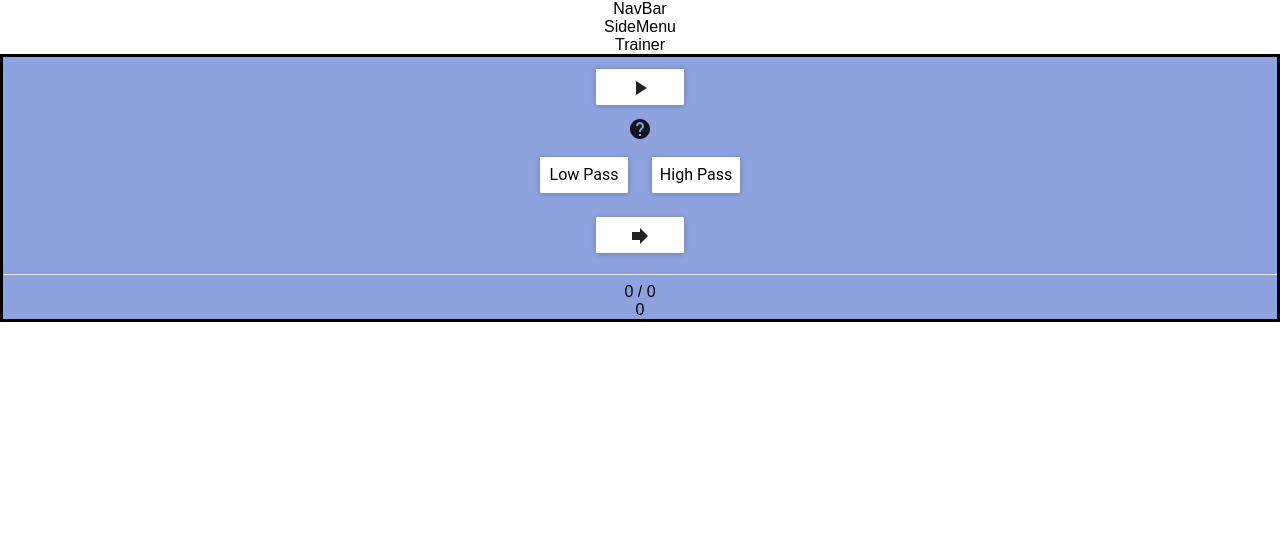
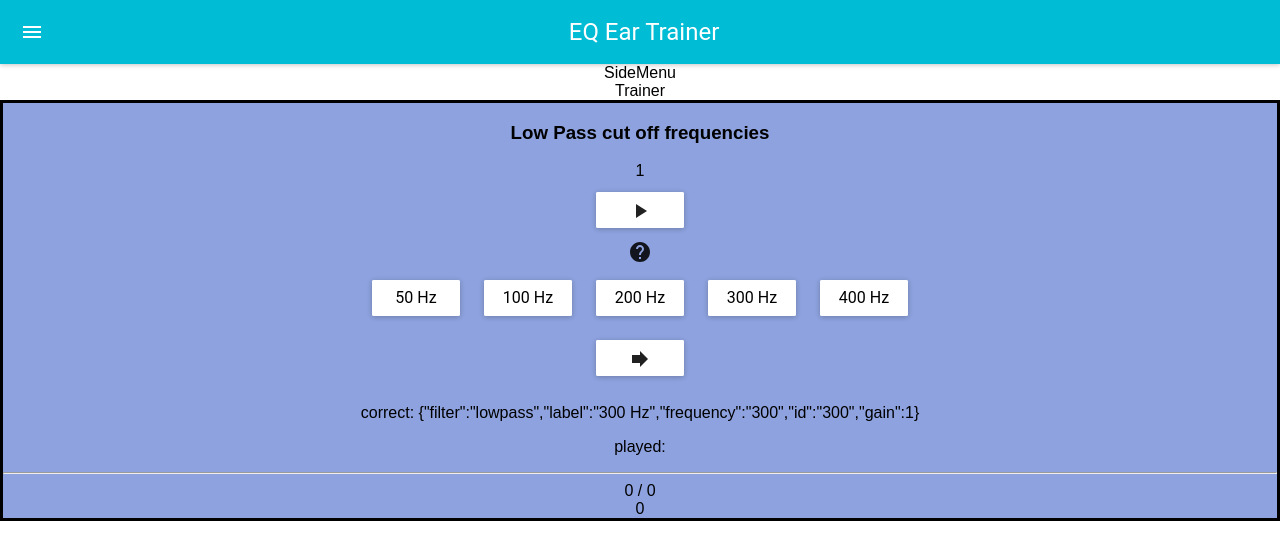
Before and after one commit to tvaisanen/EQTrainer, a React (Create React App) app: page / in a window 1280 px wide. Shown: the top 560 px of the page. Built offline with nearby package versions, Linux system fonts and the light colour scheme.

Commit message:
lowpass cutoff excercise

```diff
--- a/src/App.js
+++ b/src/App.js
@@ -1,6 +1,7 @@
 import React, {Component} from 'react';
 import logo from './logo.svg';
 import './App.css';
+import TopBar from './components/TopBar';
 import Trainer from './components/Trainer';
 
 const audioCtx = new AudioContext();
@@ -16,7 +17,7 @@ class App extends Component {
     render() {
         return (
             <div className="App">
-                <div>NavBar</div>
+                <TopBar/>
                 <div>SideMenu</div>
                 <Trainer/>
             </div>
--- /dev/null
+++ b/src/components/Excercises/LowPassCutOffLow.js
@@ -0,0 +1,174 @@
+/**
+ * Created by tvaisanen on 11/27/17.
+ */
+
+/**
+ * Created by tvaisanen on 11/27/17.
+ */
+import React, {Component} from 'react';
+import {playFilteredWhiteNoise} from './audioUtils';
+import './excercise_styles.css';
+import RaisedButton from 'material-ui/RaisedButton';
+import ActionHelp from 'material-ui/svg-icons/action/help';
+import ActionThumbDown from 'material-ui/svg-icons/action/thumb-down';
+import ActionThumbUp from 'material-ui/svg-icons/action/thumb-up';
+import AVPlayArrow from 'material-ui/svg-icons/av/play-arrow';
+import ContentForward from 'material-ui/svg-icons/content/forward';
+
+const style = {
+    margin: 12,
+};
+
+const answerStates = {
+    NOT_ANSWERED: 'not',
+    CORRECT: 'correct',
+    WRONG: 'wrong'
+};
+
+class LowPassCutOffLow extends Component {
+    constructor(props) {
+        super(props);
+        this.state = {
+            debugCount: 0,
+            filter: 'lowpass',
+            correctAnswer: '',
+            answerState: <ActionHelp/>,
+            answeringDisabled: false,
+            questionCount: 0,
+            correctAnswers: 0,
+            wrongAnswers: 0,
+            currentFilter: {frequency: null, type: null},
+            answers: [
+                {filter: 'lowpass', label: '50 Hz', frequency: '50', id: '50', gain: 1},
+                {filter: 'lowpass', label: '100 Hz', frequency: '100', id: '100', gain: 1},
+                {filter: 'lowpass', label: '200 Hz', frequency: '200', id: '200', gain: 1},
+                {filter: 'lowpass', label: '300 Hz', frequency: '300', id: '300', gain: 1},
+                {filter: 'lowpass', label: '400 Hz', frequency: '400', id: '400', gain: 1}
+            ],
+
+        };
+        this.newQuestion = this.newQuestion.bind(this);
+    }
+
+    answerButtons() {
+        return this.state.answers.map((a, i) => (
+            <RaisedButton
+                id={a.id}
+                style={style}
+                disabled={this.state.answeringDisabled}
+                onClick={() => this.answer(i)}
+            >{a.label}</RaisedButton>
+        ))
+
+    }
+
+    componentDidMount() {
+        this.setState({debugCount: this.state.debugCount + 1})
+        this.setNewQuestion();
+
+    }
+
+
+    setNewQuestion() {
+        const possibleQuestions = this.state.answers;
+        const answer = possibleQuestions[Math.floor(Math.random() * possibleQuestions.length)]
+        this.setState({correctAnswer: answer});
+    }
+
+    newQuestion() {
+        // get the filter parameters here
+        this.setNewQuestion();
+        console.debug(this.state.correctAnswer);
+        // play new question and set the question state to not answered
+        if (this.state.correctAnswer !== "") {
+            const playedSignal = playFilteredWhiteNoise({
+                params: this.state.correctAnswer,
+                time: 0.5
+            });
+            this.setState({played: playedSignal});
+            this.enableAnswering();
+        } else {
+            console.debug('played but not');
+        }
+    }
+
+    repeat() {
+        // todo: repeat last question
+        const playedSignal = playFilteredWhiteNoise({
+            params: this.state.correctAnswer,
+            time: 0.5
+        });
+        this.setState({played: playedSignal});
+    }
+
+    disableAnswering() {
+        this.setState({answeringDisabled: true})
+    }
+
+    enableAnswering() {
+        this.setState({answeringDisabled: false})
+        this.setState({answerState: <ActionHelp/>});
+    }
+
+    correctAnswer() {
+        this.setState({correctAnswers: this.state.correctAnswers + 1});
+        this.setState({answerState: <ActionThumbUp/>})
+    }
+
+    wrongAnswer() {
+        this.setState({wrongAnswers: this.state.wrongAnswers + 1});
+        this.setState({answerState: <ActionThumbDown style={{size: '30px'}}/>})
+    }
+
+    answer(answer) {
+        const answerIsCorrect = this.state.answers[answer] === this.state.correctAnswer;
+        if (answerIsCorrect) {
+            this.correctAnswer();
+        } else {
+            this.wrongAnswer();
+        }
+
+        this.setState({questionCount: this.state.questionCount + 1});
+        this.disableAnswering();
+
+    }
+
+    render() {
+
+        const filter = this.state.currentFilter;
+        const answerState = this.state.answerState;
+
+        return (
+            <div className="excercise" style={{borderStyle: 'solid'}}>
+                <h3>Low Pass cut off frequencies</h3>
+                <span>{this.state.debugCount}</span>
+                <div><RaisedButton
+                    icon={<AVPlayArrow />}
+                    onClick={() => this.repeat()}
+                    style={style}
+                />
+                </div>
+                <div>{answerState}</div>
+
+                {this.answerButtons()}
+
+
+                <div>
+                    <RaisedButton
+                        icon={<ContentForward/>}
+                        onClick={() => this.newQuestion()}
+                        style={style}
+                    />
+
+                </div>
+                <p>correct: {JSON.stringify(this.state.correctAnswer)}</p>
+                <p>played: {JSON.stringify(this.state.played)}</p>
+                <hr/>
+                <div>{this.state.correctAnswers} / {this.state.wrongAnswers}</div>
+                <div>{this.state.questionCount}</div>
+            </div>
+        )
+    }
+}
+
+export default LowPassCutOffLow;
--- a/src/components/Excercises/LowPassOrHighPass.js
+++ b/src/components/Excercises/LowPassOrHighPass.js
@@ -19,7 +19,7 @@ const answerStates = {
     NOT_ANSWERED: 'not',
     CORRECT: 'correct',
     WRONG: 'wrong'
-}
+};
 
 class LowPassOrHighPass extends Component {
     constructor(props) {
@@ -128,6 +128,7 @@ class LowPassOrHighPass extends Component {
         const answeringDisabled = this.state.answeringDisabled;
         return (
             <div className="excercise" style={{borderStyle: 'solid'}}>
+                <h3>Identify between High Pass and Low Pass filters.</h3>
                 <div><RaisedButton
                       icon={<AVPlayArrow />}
                       onClick={() => this.repeat()}
--- a/src/components/Excercises/audioUtils.js
+++ b/src/components/Excercises/audioUtils.js
@@ -34,32 +34,21 @@ export const playWhiteNoise = (props) => {
 };
 
 export const playFilteredWhiteNoise = (props) => {
-    console.debug('playFilteredWhiteNoise()');
+    console.group('playFilteredWhiteNoise(props)');
+    console.debug(props);
+    console.groupEnd();
 
     const source = audioCtx.createBufferSource();
     source.buffer = createNoiseBuffer(props.time);
+
     const filter = audioCtx.createBiquadFilter();
-    console.debug(typeof props.filterOptions);
-    console.debug("is array = " + Array.isArray(props.filterOptions))
-    console.debug(typeof props.filterOptions);
-    console.debug(props.filterOptions.length);
 
-    const optionsCount = props.filterOptions.length | 0;
 
-    if (optionsCount > 1) {
-        console.debug('new');
-        filter.type = props.filterOptions[Math.floor(Math.random() * 2)];
-        filter.frequency.value = 1000;
+    filter.filterType = props.params.filter;
+    filter.frequency.value = props.params.frequency;
+    filter.gain.value = props.params.gain;
 
-    } else {
-        // this is for repeating with specified values
-        console.debug('repeated');
-        console.debug(props.filterOptions);
-        filter.filterType = props.filterOptions.type;
-        filter.frequency.value = props.filterOptions.frequency;
-    }
 
-    filter.gain.value = 1;
     console.groupCollapsed('playFilteredWhiteNoise()');
     console.debug(filter);
     console.debug('filter: ' + filter.type);
--- /dev/null
+++ b/src/components/TopBar.js
@@ -0,0 +1,19 @@
+/**
+ * Created by tvaisanen on 11/27/17.
+ */
+
+import React from 'react';
+import AppBar from 'material-ui/AppBar';
+
+/**
+ * A simple example of `AppBar` with an icon on the right.
+ * By default, the left icon is a navigation-menu.
+ */
+const TopBar = () => (
+  <AppBar
+    title="EQ Ear Trainer"
+    iconClassNameRight="muidocs-icon-navigation-expand-more"
+  />
+);
+
+export default TopBar;
--- a/src/components/Trainer.js
+++ b/src/components/Trainer.js
@@ -5,6 +5,7 @@
 
 import React, { Component } from 'react';
 import LowPassOrHighPass from './Excercises/LowPassOrHighPass';
+import LowPassCutOffLow from './Excercises/LowPassCutOffLow';
 import { playFilteredWhiteNoise } from './Excercises/audioUtils';
 
 class Trainer extends Component {
@@ -12,7 +13,7 @@ class Trainer extends Component {
         return (
             <div>
                 Trainer
-                <LowPassOrHighPass/>
+                <LowPassCutOffLow/>
             </div>
         )
     }
```
Also changed, not shown: src/index.js (+6 -1 lines).
